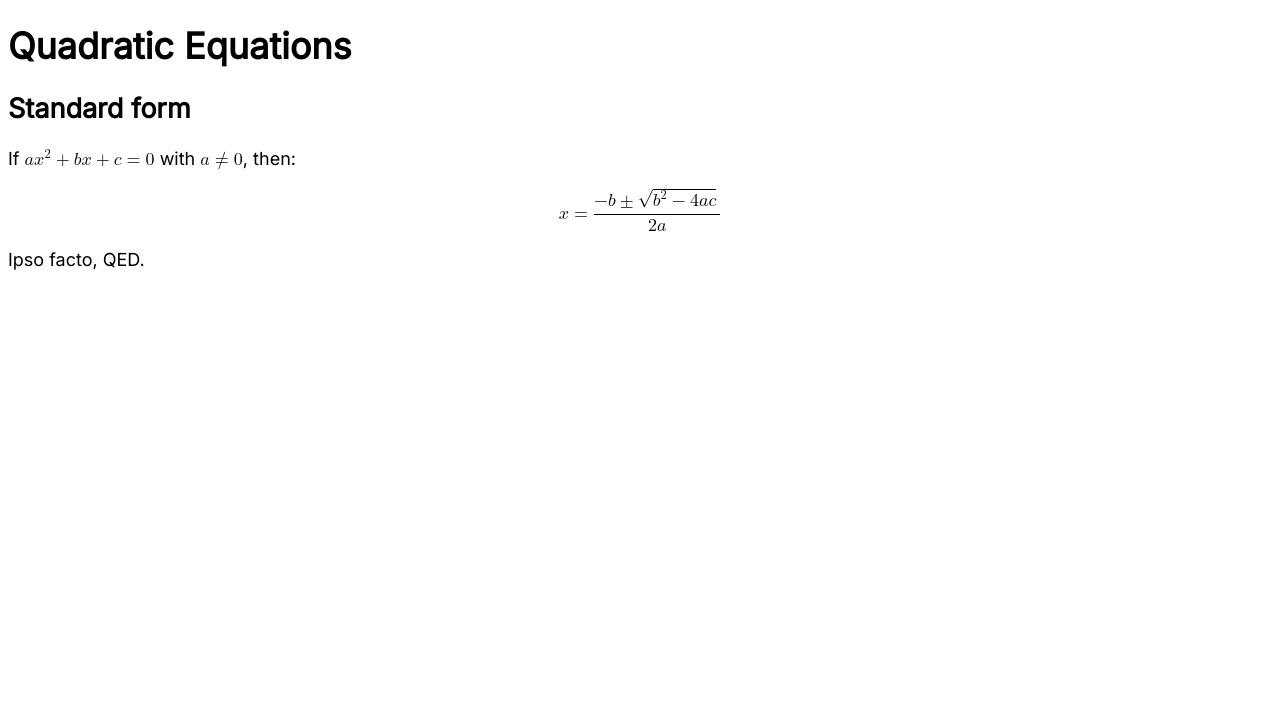
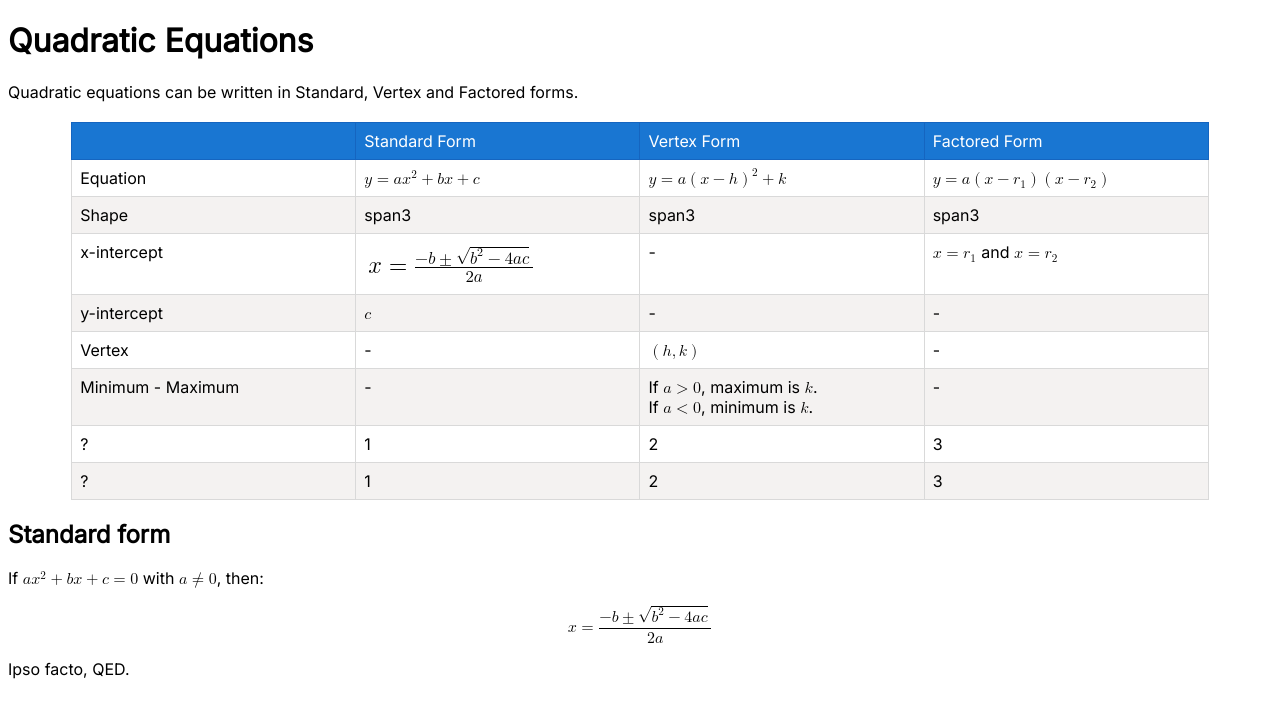
Before and after one commit to michael0chen/michael0chen.github.io, a website: page Mathematics/QuadraticEquation/index.html in a window 1280 px wide. Drawn offline with Linux system fonts and the light colour scheme.

Commit message:
Start of equation table for Standard, Vertex & Factored Form.

```diff
--- a/Mathematics/QuadraticEquation/index.html
+++ b/Mathematics/QuadraticEquation/index.html
@@ -10,6 +10,71 @@
 </head>
 <body>
 <h1>Quadratic Equations</h1>
+Quadratic equations can be written in Standard, Vertex and Factored forms.
+
+
+<div class="table-container" role="table" aria-label="Destinations">
+	<div class="flex-table header" role="rowgroup">
+		<div class="flex-row first" role="columnheader"></div>
+		<div class="flex-row first" role="columnheader">Standard Form</div>
+		<div class="flex-row" role="columnheader">Vertex Form</div>
+		<div class="flex-row" role="columnheader">Factored Form</div>
+	</div>
+	<div class="flex-table row" role="rowgroup">
+		<div class="flex-row first" role="cell">Equation</div>
+		<div class="flex-row first" role="cell">$y=ax^2+bx+c$</div>
+		<div class="flex-row" role="cell">$y=a(x−h)^2+k$ </div>
+		<div class="flex-row" role="cell">$y=a(x−r_1)(x−r_2)$</div>
+	</div>
+	<div class="flex-table row" role="rowgroup">
+		<div class="flex-row first"  role="cell">Shape</div>
+		<div class="flex-row first"  role="cell">span3</div>
+		<div class="flex-row first"  role="cell">span3</div>
+		<div class="flex-row first"  role="cell">span3</div>
+	</div>
+	<div class="flex-table row">
+		<div class="flex-row first" role="cell">x-intercept</div>
+		<div class="flex-row" style="font-size:x-large">$x={-b±√{b^2-4ac}}/{2a}$</div>
+		<div class="flex-row">-</div>
+		<div class="flex-row">$x=r_1$ and $x=r_2$</div>
+	</div>
+	<div class="flex-table row">
+		<div class="flex-row first" role="cell">y-intercept</div>
+		<div class="flex-row">$c$</div>
+		<div class="flex-row">-</div>
+		<div class="flex-row">-</div>
+	</div>
+	<div class="flex-table row">
+		<div class="flex-row first" role="cell">Vertex</div>
+		<div class="flex-row">-</div>
+		<div class="flex-row">$(h, k)$</div>
+		<div class="flex-row">-</div>
+	</div>
+	<div class="flex-table row">
+		<div class="flex-row first" role="cell">Minimum - Maximum</div>
+		<div class="flex-row">-</div>
+		<div class="flex-row">If $a > 0$, maximum is $k$.<br>If $a < 0$, minimum is $k$.</div>
+		<div class="flex-row">-</div>
+	</div>
+	<div class="flex-table row" role="rowgroup">
+		<div class="flex-row first"  role="cell">?</div>
+		<div class="flex-row first"  role="cell">1</div>
+		<div class="flex-row first"  role="cell">2</div>
+		<div class="flex-row first"  role="cell">3</div>
+	</div>
+	<div class="flex-table row" role="rowgroup">
+		<div class="flex-row first"  role="cell">?</div>
+		<div class="flex-row first"  role="cell">1</div>
+		<div class="flex-row first"  role="cell">2</div>
+		<div class="flex-row first"  role="cell">3</div>
+	</div>
+</div>
+
+
+
+
+
+
 <h2>Standard form</h2>
 <p>If $ax^2+bx+c=0$ with $a≠0$, then:</p>
 $$x={-b±√{b^2-4ac}}/{2a}$$
--- a/lib/global.css
+++ b/lib/global.css
@@ -1,3 +1,155 @@
 body {
-	font-family: 'Inter'; font-size: 18px;
+	font-family: 'Inter'; font-size: 16px;
 }
+
+
+
+
+/**** https://medium.com/@snowleo208/how-to-create-responsive-table-d1662cb62075 **/
+
+:root {
+	--table-header: #1976D2;
+	--table-header-border: #1565C0;
+	--table-border: #d9d9d9;
+	--row-bg: #f4f2f1;
+}
+
+div {
+	box-sizing: border-box;
+}
+
+.table-container {
+	display: block;
+//	margin: 2em auto;
+	margin: 20px auto;
+	width: 90%;
+	/*max-width: 600px;*/
+}
+
+.flag-icon {
+	margin-right: 0.1em;
+}
+
+.flex-table {
+	display: flex;
+	flex-flow: row wrap;
+	border-left: solid 1px var(--table-border);
+	transition: 0.5s;
+	&:first-of-type {
+		border-top: solid 1px var(--table-header-border);
+		border-left: solid 1px var(--table-header-border);
+	}
+	&:first-of-type .flex-row {
+		background: var(--table-header);
+		color: white;
+		border-color: var(--table-header-border);
+	}
+	&.row:nth-child(odd) .flex-row {
+		background: var(--row-bg);
+	}
+	&:hover {
+		background: #F5F5F5;
+		transition: 500ms;
+	}
+}
+
+.flex-row {
+	width: calc(100% / 4);		// number of columns!!
+	text-align: center;
+	padding: 0.5em 0.5em;
+	border-right: solid 1px var(--table-border);
+	border-bottom: solid 1px var(--table-border);
+}
+
+/*.flex-row3 {*/
+/*	width: calc(100% / 3);		// number of rows!!*/
+/*	text-align: center;*/
+/*	padding: 0.5em 0.5em;*/
+/*	border-right: solid 1px var(--table-border);*/
+/*	border-bottom: solid 1px var(--table-border);*/
+/*}*/
+
+.rowspan {
+	display: flex;
+	flex-flow: row wrap;
+	align-items: flex-start;
+	justify-content: center;
+}
+
+.column {
+	display: flex;
+	flex-flow: column wrap;
+	width: 75%;
+	padding: 0;
+	.flex-row {
+		display: flex;
+		flex-flow: row wrap;
+		width: 100%;
+		padding: 0;
+		border: 0;
+		border-bottom: solid 1px var(--table-border);
+		&:hover {
+			background: #F5F5F5;
+			transition: 500ms;
+		}
+	}
+}
+
+.flex-cell {
+	width: calc(100% / 4); //1px = border right
+text-align: center;
+	padding: 0.5em 0.5em;
+	border-right: solid 1px var(--table-border);
+//flex: 1 1 33.3%;
+	&:last-child {
+	// border-right: 0;
+	}
+}
+
+@media all and (max-width: 767px) {
+	.flex-row {
+		width: calc(100% / 4); //1px = border right
+		&.first {
+			width: 100%;
+		}
+	}
+	.column {
+		width: 100%;
+	}
+}
+
+@media all and (max-width: 430px) {
+	.flex-table {
+		.flex-row {
+			border-bottom: 0;
+		}
+		.flex-row:last-of-type {
+			border-bottom: solid 1px var(--table-border);
+		}
+	}
+
+	.header {
+		.flex-row {
+			border-bottom: solid 1px;
+		}
+	}
+
+	.flex-row {
+		width: 100%; //1px = border right
+		&.first {
+			width: 100%;
+			border-bottom: solid 1px var(--table-border);
+		}
+	}
+
+	.column {
+		width: 100%;
+		.flex-row {
+			border-bottom: solid 1px var(--table-border);
+		}
+	}
+
+	.flex-cell {
+		width: 100%; //1px = border right
+	}
+}
```
